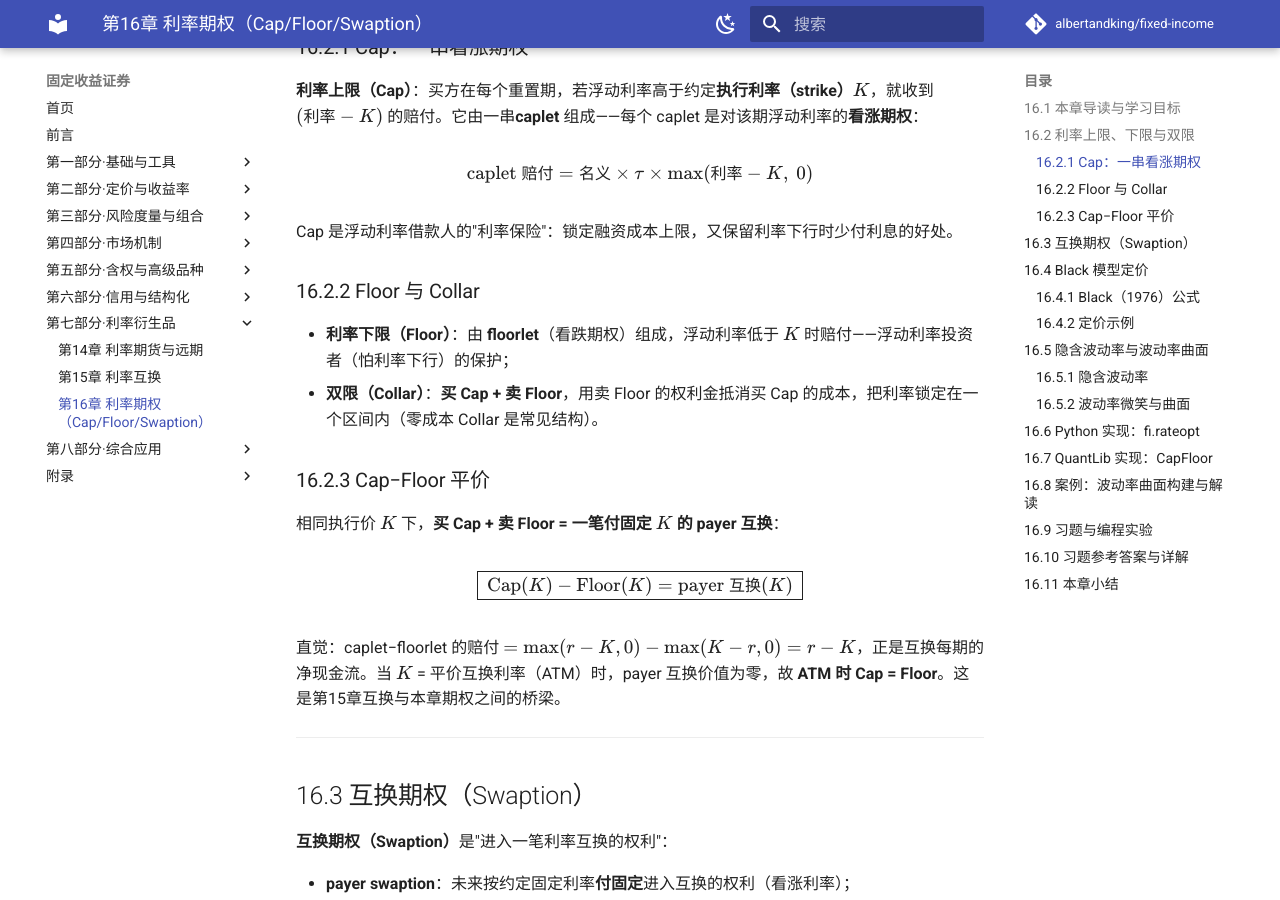
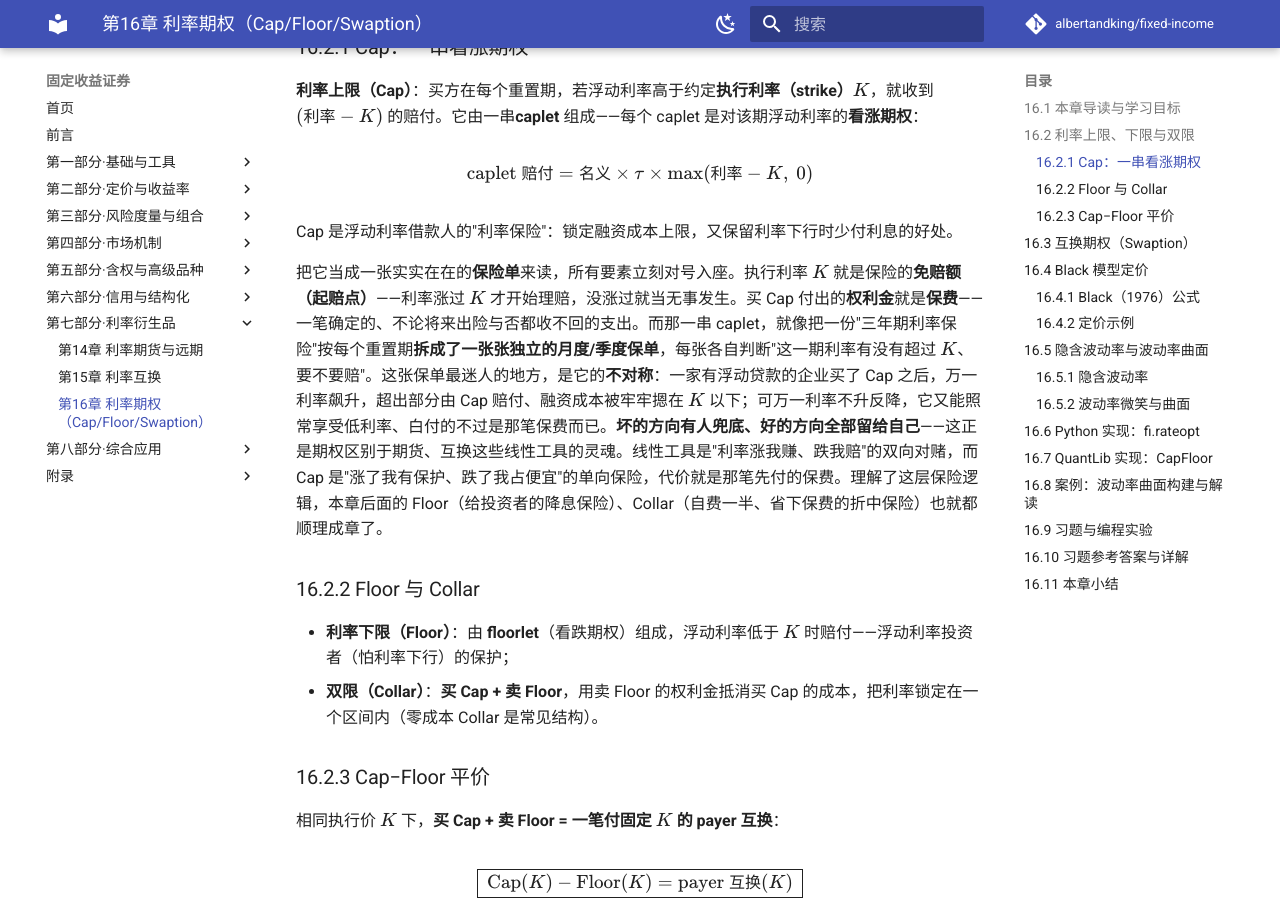
Before and after one commit to albertandking/fixed-income, an MkDocs documentation site: the page built from book/part7/16-interest-rate-options.md, in a window 1280 px wide and 900 px high, scrolled down 1071 px. Built offline with MkDocs 1.6.1 and Material for MkDocs 9.7.7, drawn with Linux system fonts in a browser that asks for light colours; comment, search, counter and statistics services are not loaded; some of the changed text lies outside the part shown.

Commit message:
第16章散文加厚：16.2 Cap=利率保险单(免赔额/保费/不对称)、16.5波动率微笑=Black模型的自白书与尾部恐惧温度计

```diff
--- a/book/part7/16-interest-rate-options.md
+++ b/book/part7/16-interest-rate-options.md
@@ -40,6 +40,8 @@
 $$\text{caplet 赔付}=\text{名义}\times\tau\times\max(\text{利率}-K,\ 0)$$
 
 Cap 是浮动利率借款人的"利率保险"：锁定融资成本上限，又保留利率下行时少付利息的好处。
+
+把它当成一张实实在在的**保险单**来读，所有要素立刻对号入座。执行利率 $K$ 就是保险的**免赔额（起赔点）**——利率涨过 $K$ 才开始理赔，没涨过就当无事发生。买 Cap 付出的**权利金**就是**保费**——一笔确定的、不论将来出险与否都收不回的支出。而那一串 caplet，就像把一份"三年期利率保险"按每个重置期**拆成了一张张独立的月度/季度保单**，每张各自判断"这一期利率有没有超过 $K$、要不要赔"。这张保单最迷人的地方，是它的**不对称**：一家有浮动贷款的企业买了 Cap 之后，万一利率飙升，超出部分由 Cap 赔付、融资成本被牢牢摁在 $K$ 以下；可万一利率不升反降，它又能照常享受低利率、白付的不过是那笔保费而已。**坏的方向有人兜底、好的方向全部留给自己**——这正是期权区别于期货、互换这些线性工具的灵魂。线性工具是"利率涨我赚、跌我赔"的双向对赌，而 Cap 是"涨了我有保护、跌了我占便宜"的单向保险，代价就是那笔先付的保费。理解了这层保险逻辑，本章后面的 Floor（给投资者的降息保险）、Collar（自费一半、省下保费的折中保险）也就都顺理成章了。
 
 ### 16.2.2 Floor 与 Collar
 
@@ -119,6 +121,8 @@
 - **Swaption 波动率立方体（vol cube）**：维度 = 期权期限 × 互换期限 × 执行价。
 
 交易台用整张曲面给一切利率期权一致定价、做风险管理。
+
+那么波动率微笑究竟在"说"什么？它其实是 **Black 模型当众写下的一份自白书**。如果市场真的相信利率服从模型假设的对数正态分布，那么同一标的、不同执行价的期权反求出的隐含波动率就该是一条水平线——一个常数。可现实里它偏偏是一条两端翘起的"微笑"曲线，这等于市场在说："我**不**相信你那个漂亮的钟形分布。" 翘起的两端，是市场在为模型低估的**尾部风险**额外加价：极端的大涨大跌（利率剧烈飙升或崩跌）在现实中发生的频率，远高于对数正态分布所预言的，而这些极端情形恰恰是买保险的人最怕、最愿意多掏钱投保的。于是越是远离平值的"深度价外"期权，隐含波动率被市场抬得越高，微笑的嘴角就越往上扬。所以隐含波动率从来不只是一个定价参数，它是**市场情绪与尾部恐惧的温度计**：微笑越陡峭，说明市场对极端利率波动越警惕。这也解释了为什么交易员宁可放弃"一个波动率打天下"的简洁、也要费力维护一整张随执行价和期限起伏的曲面——因为那张曲面里，编码着市场对各种极端情景的真实定价，而非模型一厢情愿的假设。
 
 !!! note "低利率/负利率：从对数正态到正态波动率"
     Black 模型假设利率**对数正态**（不能为负）。但 2010 年代欧日出现**负利率**，对数正态崩溃，市场转向 **正态（Bachelier）波动率** 或**移位对数正态（shifted lognormal）**。报价时务必分清是 **Black（对数正态）波动率**还是 **Normal（正态）波动率**——二者数值与含义不同。这是利率期权区别于股票期权的一个重要现实。
```
